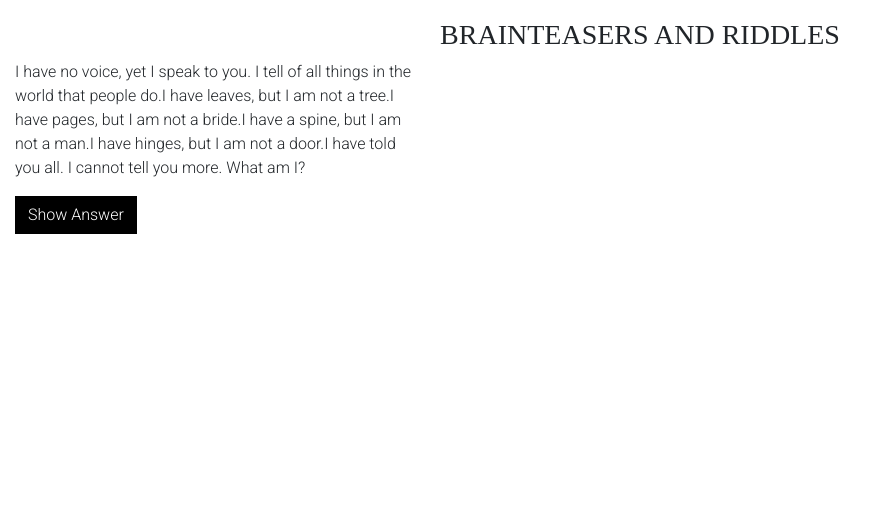
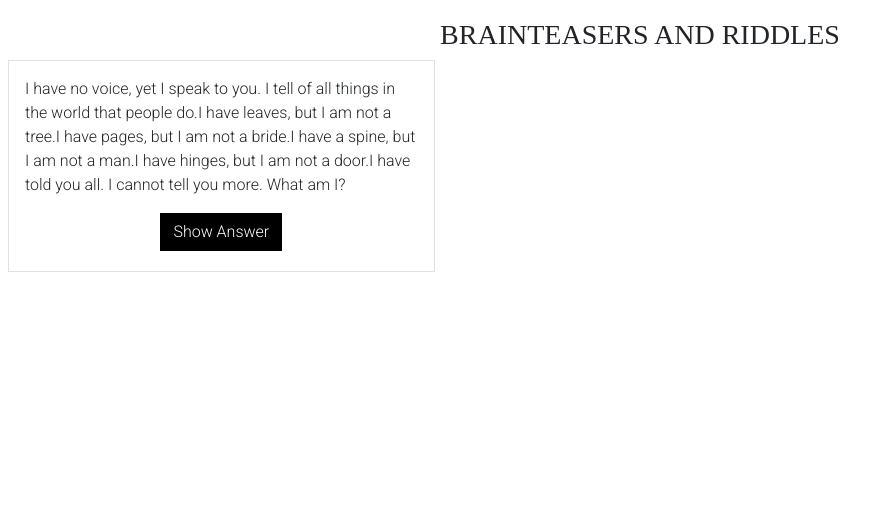
Before and after one commit to Code-Institute-Submissions/Michelle3334-Brainworks_AprResub, a Django app: page /braintease/ in a window 1280 px wide. Shown: the part 128-640 px from the top of the page, without its empty margins (0-893 px from the left). Run offline with Django 3.2, Linux system fonts and the light colour scheme; some libraries are stand-ins or nearby versions; some web fonts are replaced.

Commit message:
Add styling to riddle box

```diff
--- a/home/templates/braintease/braintease.html
+++ b/home/templates/braintease/braintease.html
@@ -17,14 +17,20 @@
         </div>
     </div>
     <div class="row">
-        <div class="col-4">
+        <div class="col-4 p-3 ml-2 border border-rounded">
+            <div>
                 <p>I have no voice, yet I speak to you. I tell of all things in the world
                     that people do.I have leaves, but I am not a tree.I have pages, but
                     I am not a bride.I have a spine, but I am not a man.I have hinges,
                     but I am not a door.I have told you all. I cannot tell you more.
                     What am I?</p>
+            </div>
+            <div class="text-center">
                 <button onclick="toggleButton()" id="answerButton" class="btn btn-black rounded-0">Show Answer</button>
+            </div>
+            <div class="text-center pt-1">
                 <p id="answer">A book!</p>
+            </div>
         </div>
         <div class="col-4"></div>
         <div class="col-4"></div>
```
Lines whose indentation alone changed are shown as unchanged.
